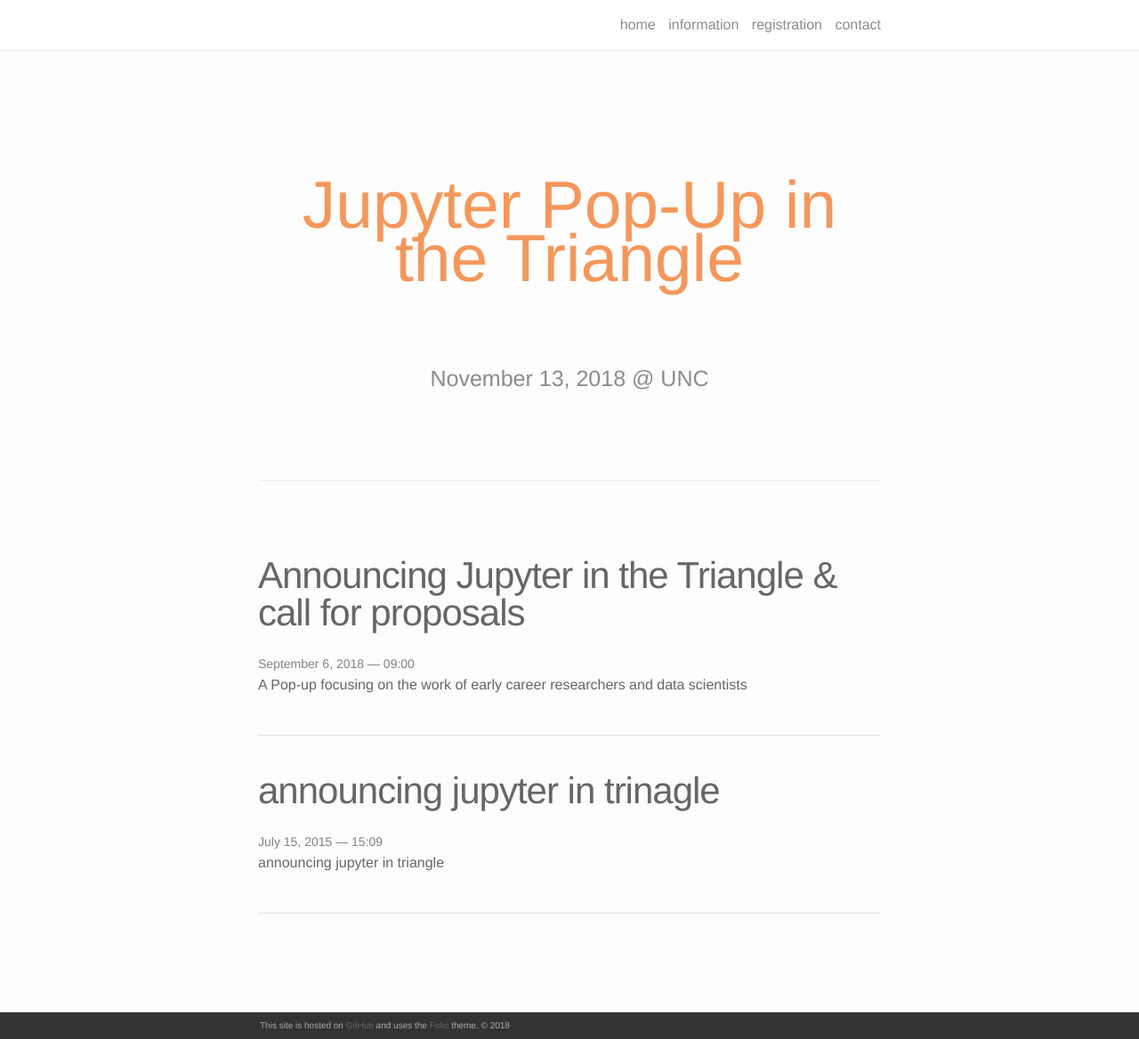
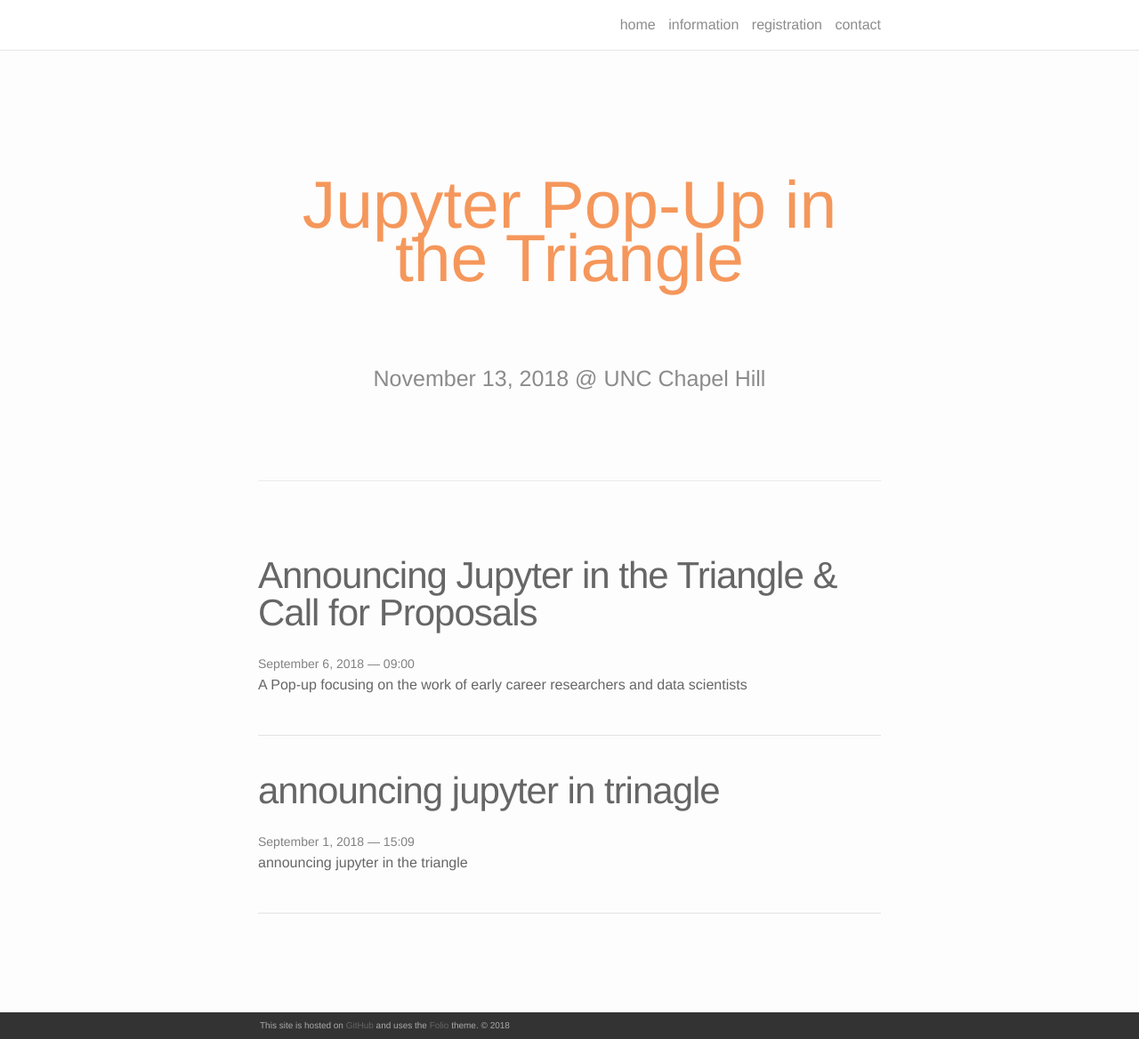
Before and after one commit to bogoli/-folio, a Jekyll site: the page built from index.html, in a window 1280 px wide and 1168 px high. Shown: the whole window at 89% size. Built offline with Jekyll 4.4.1, drawn with Linux system fonts in a browser that asks for light colours; nearby versions of some CDN libraries; the list of posts is cut into pages by our own code.

Commit message:
Fix post metadata, add venue city

```diff
--- a/_posts/2018-09-01-announcing-jupyter-in-triangle.markdown
+++ b/_posts/2018-09-01-announcing-jupyter-in-triangle.markdown
@@ -1,8 +1,8 @@
 ---
 layout: post
 title: announcing jupyter in trinagle
-date: 2015-07-15 15:09:00
-description: announcing jupyter in triangle
+date: 2018-09-01 15:09:00
+description: announcing jupyter in the triangle
 ---
 
-announcing jupyter in triangle...
+announcing jupyter in the triangle...
--- a/_posts/2018-09-06-announcing-jupyter-in-triangle.markdown
+++ b/_posts/2018-09-06-announcing-jupyter-in-triangle.markdown
@@ -1,6 +1,6 @@
 ---
 layout: post
-title:  Announcing Jupyter in the Triangle & call for proposals
+title:  Announcing Jupyter in the Triangle & Call for Proposals
 date: 2018-09-06 9:00:00
 description: A Pop-up focusing on the work of early career researchers and data scientists
 ---
@@ -9,7 +9,7 @@ description: A Pop-up focusing on the work of early career researchers and data
 	<img class="col three" src="{{ site.baseurl }}/img/jupyter-pop-up.png">
 </div>
 
-### Announcing Jupyter in the Triangle & call for proposals
+### Announcing Jupyter in the Triangle & Call for Proposals
 
 We’re excited to announce the next Jupyter Pop-up event! Join us for Jupyter in the Triangle in Chapel Hill, NC, November 13, 2018. The event will be hosted at the Carolina Club, and is organized by the University of North Carolina Chapel Hill Libraries. This event is being co-organized with core Jupyter Project contributors, some of whom will be present.
 
@@ -20,7 +20,6 @@ Jupyter in the Trinagle is a "Pop-up" event on the popular open-source Jupyter P
 ### So what will we be doing?
 
 Below you will find agenda highlights, a full speaker lineup will be announced closer to the event date.
-
 
 * 8:00am — 9:00am: Check-in, network, and enjoy breakfast
 
--- a/index.html
+++ b/index.html
@@ -4,7 +4,7 @@ layout: default
 
 <div class="header-bar">
   <h1>Jupyter Pop-Up in the Triangle</h1>
-  <h2>November 13, 2018 @ UNC</h2>
+  <h2>November 13, 2018 @ UNC Chapel Hill</h2>
   <br/>
   <hr>
   <br/>
```
Also changed, not shown: README.md.
